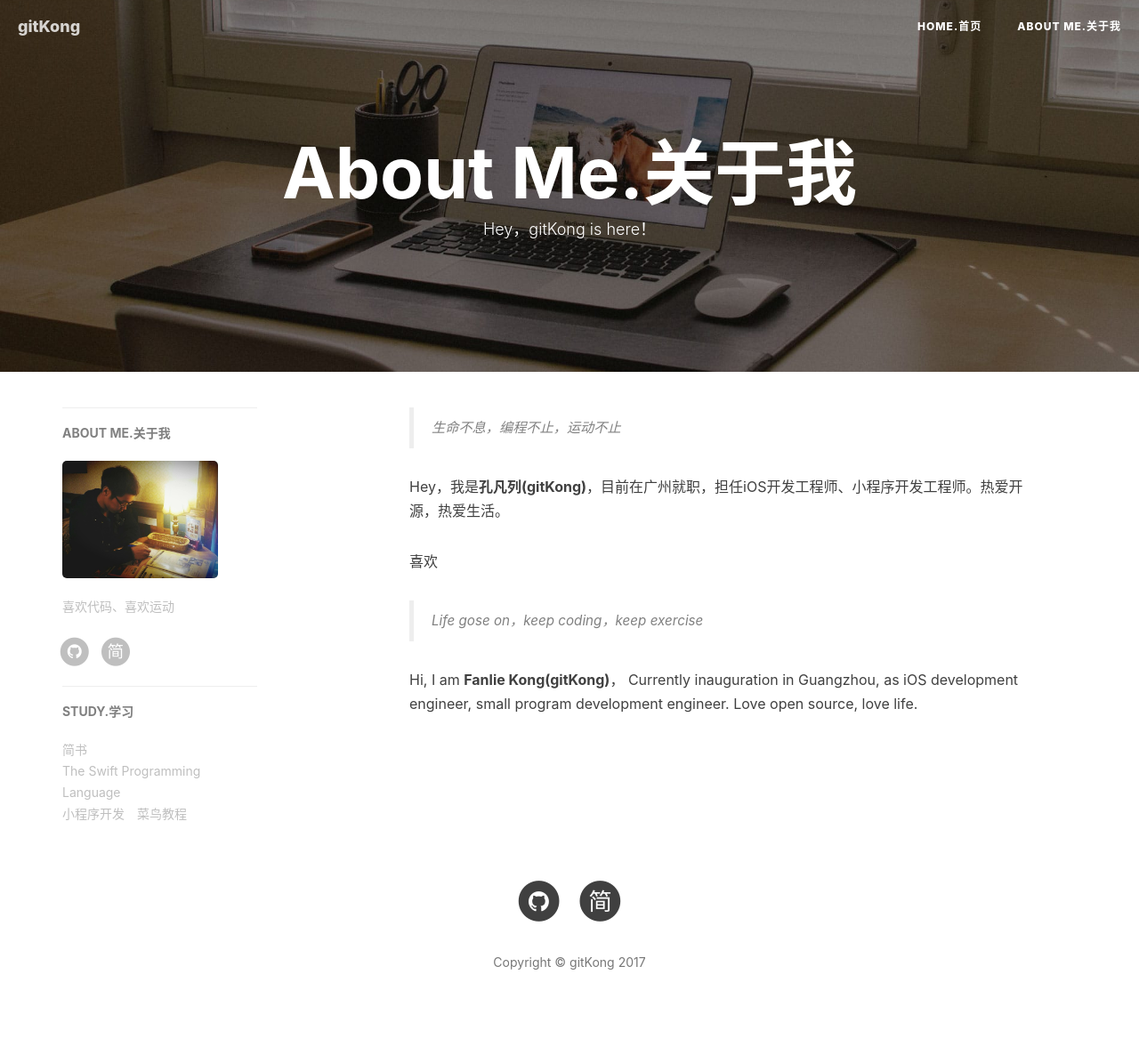
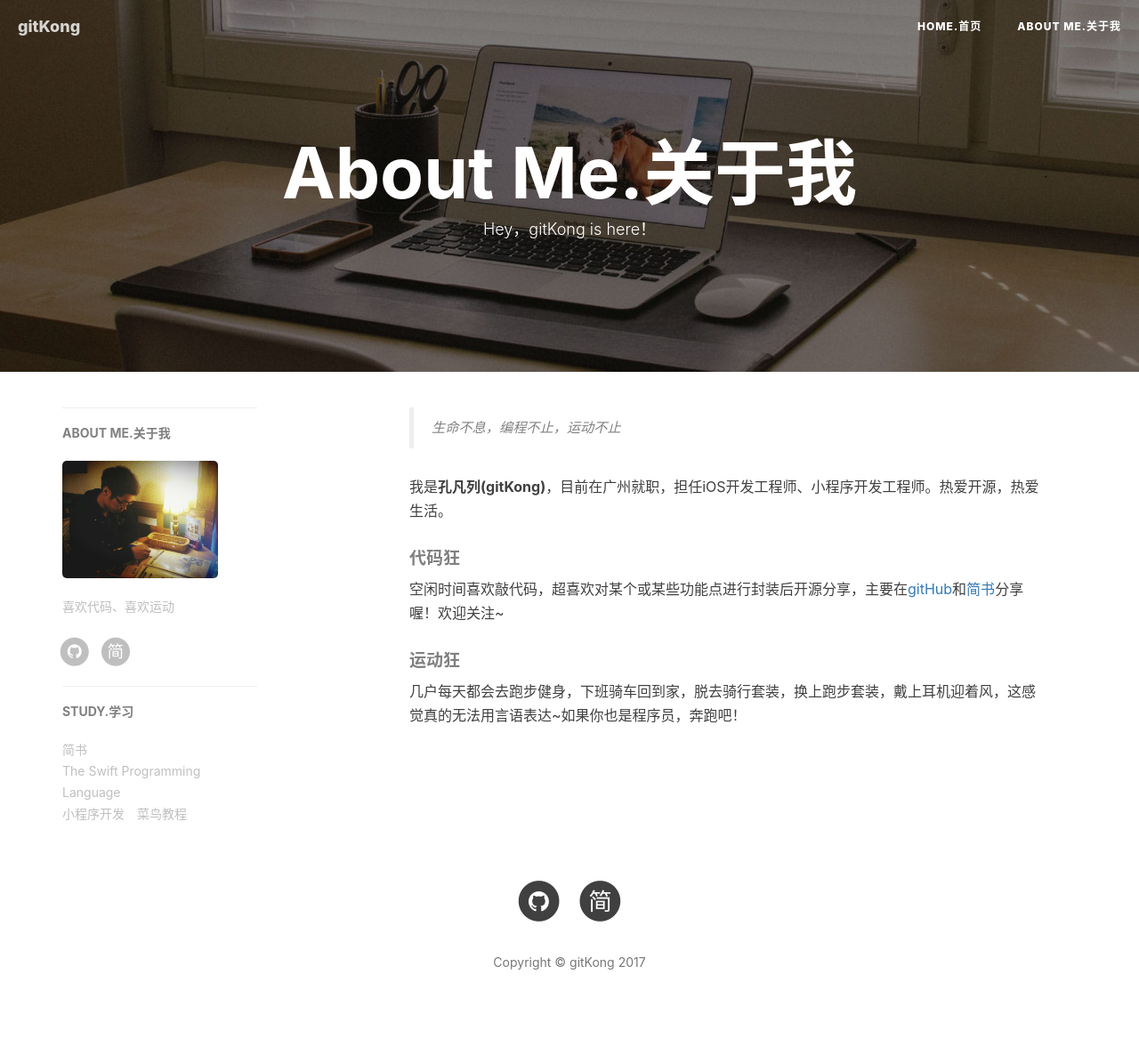
Before and after one commit to gitkong/gitkong.github.io, a Jekyll site: the page built from about/about.html, in a window 1280 px wide. Shown: the whole page at 89% size. Built offline with Jekyll 4.4.1, drawn with Linux system fonts in a browser that asks for light colours; nearby versions of some CDN libraries; comment, search, counter and statistics services are not loaded.

Commit message:
Update about.html

```diff
--- a/about/about.html
+++ b/about/about.html
@@ -17,21 +17,26 @@ header-img: "img/home-bg-o.jpg"
     <!--copied from markdown -->
     <blockquote><p>生命不息，编程不止，运动不止</p></blockquote>
 
-    <p>Hey，我是<strong>孔凡列(gitKong)</strong>，目前在广州就职，担任iOS开发工程师、小程序开发工程师。热爱开源，热爱生活。</p>
+    <p>我是<strong>孔凡列(gitKong)</strong>，目前在广州就职，担任iOS开发工程师、小程序开发工程师。热爱开源，热爱生活。</p>
 
-    <p>喜欢</p>
+    <h5>代码狂</h5>
+    <p>空闲时间喜欢敲代码，超喜欢对某个或某些功能点进行封装后开源分享，主要在<a href = "https://github.com/gitkong">gitHub</a>和<a href = "http://www.jianshu.com/u/fe5700cfb223">简书</a>分享喔！欢迎关注~</p>
+
+    <h5>运动狂</h5>
+    <p>几户每天都会去跑步健身，下班骑车回到家，脱去骑行套装，换上跑步套装，戴上耳机迎着风，这感觉真的无法用言语表达~如果你也是程序员，奔跑吧！</p>
+<!--     <p>欢迎</p> -->
 
 </div>
 
 <!-- English Version -->
-<div class="en post-container">
+<!-- <div class="en post-container">
 
     <blockquote><p>Life gose on，keep coding，keep exercise</p></blockquote>
 
     <p>Hi, I am <strong>Fanlie Kong(gitKong)</strong>，
 Currently inauguration in Guangzhou, as iOS development engineer, small program development engineer. Love open source, love life.</p>
 
-</div>
+</div> -->
 
 <!-- Handle Language Change -->
 <script type="text/javascript">
```
